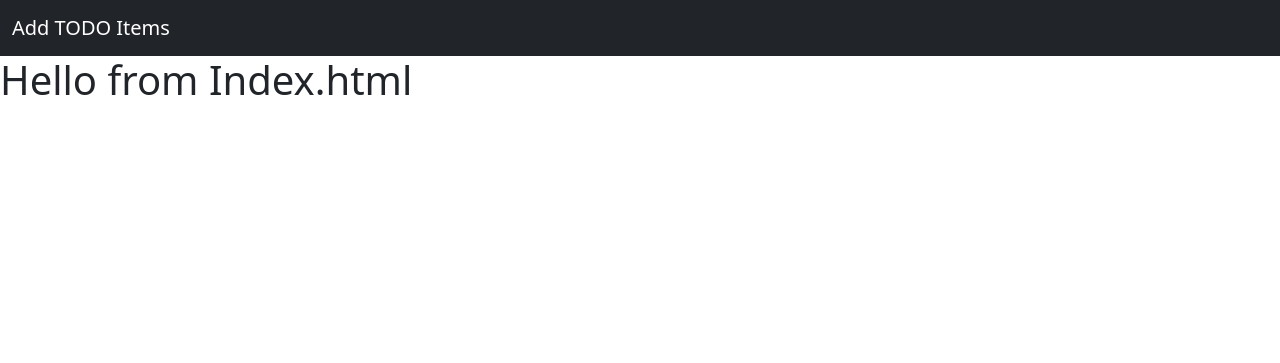
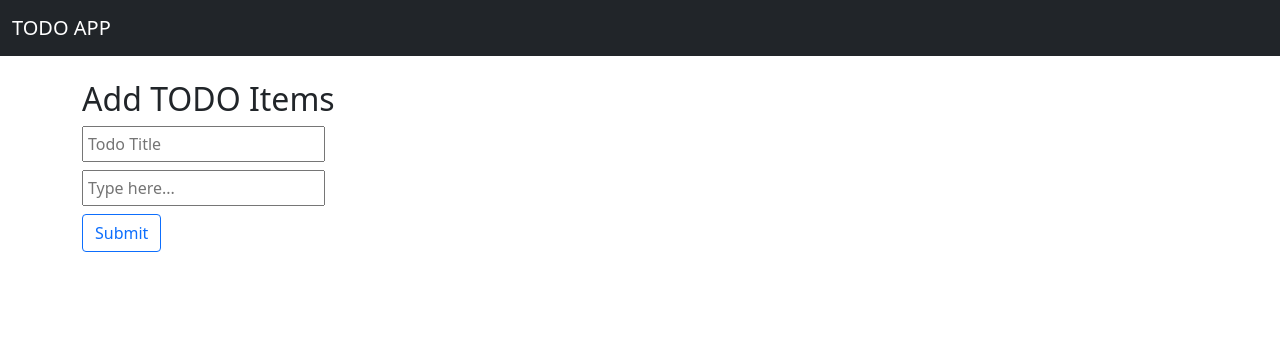
Before and after one commit to LokeshAgr1310/TODO-APP, a Django app: page / in a window 1280 px wide. Shown: the top 363 px of the page. Run offline with Django 3.2, Linux system fonts and the light colour scheme.

Commit message:
Designing the frontend

```diff
--- a/home/templates/home/index.html
+++ b/home/templates/home/index.html
@@ -3,5 +3,41 @@
 {% block title %}Home Page | TODO-APP {% endblock  %}
 
 {% block body %}
-    <h1>Hello from Index.html</h1>
+    <div class="container mt-4">
+        <div class="row">
+            <div class="col mb-3 justify-content-center">
+                <h2>Add TODO Items</h2>
+                <form action="{% url 'home:add_todo' %}" method="post" autocomplete="off">
+                    {% csrf_token %}
+                    {# TODO: Add some styling to the input text #}
+                    <input type="text" name="title" placeholder="Todo Title" class="p-1 input-style d-block mb-2" autocomplete="off">
+                    <input type="text" name="content" placeholder="Type here..." class="p-1 input-style d-block mb-2" autocomplete="off">
+                    <button class="btn btn-outline-primary" type="submit">Submit</button>
+                </form>
+            </div>
+        </div>
+        <div class="row py-5">
+            <div class="accordion" id="accordionExample">
+                {% for todo in todos_list %}
+                    <div class="accordion-item border border-primary">
+                        <h2 class="accordion-header" id="heading{{ todo.id }}">
+                            <button class="accordion-button" type="button" data-bs-toggle="collapse" data-bs-target="#collapse{{ todo.id }}" aria-expanded="true" aria-controls="collapse{{ todo.id }}">
+                            <h3>{{ todo.title }}</h3>
+                            </button>
+                        </h2>
+                        <div id="collapse{{ todo.id }}" class="accordion-collapse collapse" aria-labelledby="heading{{ todo.id }}" data-bs-parent="#accordionExample">
+                            <div class="accordion-body text-center">
+                                <p><strong>{{ todo.text }}</strong></p>
+                                <p>Created on: {{ todo.date_added }}</p>
+                                <form action="{% url 'home:delete_todo' todo.id %}" method="post">
+                                {% csrf_token %}
+                                    <button class="btn btn-danger" type="submit">Delete</button>
+                                </form>
+                            </div>
+                        </div>
+                    </div>
+                {% endfor %}
+            </div>
+        </div>
+    </div>
 {% endblock  %}
--- a/templates/base.html
+++ b/templates/base.html
@@ -12,7 +12,7 @@
 <body>
     <nav class="navbar navbar-light bg-dark">
         <div class="container-fluid">
-            <a class="navbar-brand text-white" href="/">Add TODO Items</a>
+            <a class="navbar-brand text-white text-center" href="/">TODO APP</a>
         </div>
     </nav>
     {% block body %}Hello World{% endblock  %}
```
